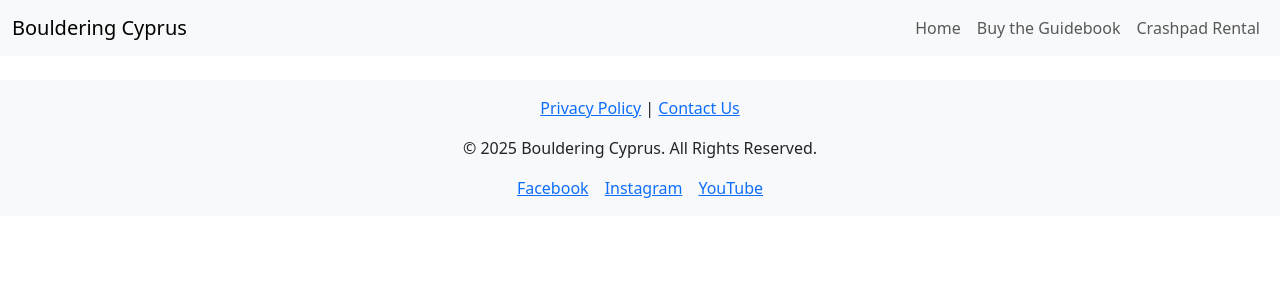
After one commit to dimispapa/bouldering-cyprus, a Django app: template templates/base.html in a window 1280 px wide. The commit adds this page. Shown: the top 300 px of the page. Run offline with Django 5.2, Linux system fonts and the light colour scheme; the template is opened without the code that fills it, so the values that code supplies are empty; some libraries are stand-ins or nearby versions.

Commit message:
feat: create base html to extend templates on

```diff
--- /dev/null
+++ b/templates/base.html
@@ -0,0 +1,103 @@
+{% load static %}
+
+<!DOCTYPE html>
+<html lang="en">
+  <head>
+    {% block core_meta %}
+      <meta http-equiv="X-UA-Compatible" content="ie=edge" />
+      <meta charset="UTF-8" />
+      <meta name="viewport" content="width=device-width, initial-scale=1.0, shrink-to-fit=no" />
+    {% endblock %}
+
+    {% block meta_description %}
+      <meta name="description" content="
+          Bouldering Cyprus is the ultimate guide to the best bouldering spots in Cyprus. Discover the most popular climbing areas, find detailed route descriptions, and explore stunning photography. Whether you're a beginner or an experienced climber, Bouldering Cyprus has something for everyone.
+        " />
+    {% endblock %}
+
+    {% block extra_meta %}
+
+    {% endblock %}
+
+    <title>
+      Bouldering Cyprus{% block extra_title %}
+        - The Ultimate Guide to Bouldering in Cyprus
+      {% endblock %}
+    </title>
+
+    {% block core_css %}
+      <!-- CSS Bootstrap -->
+      <link href="https://cdn.jsdelivr.net/npm/bootstrap@5.3.3/dist/css/bootstrap.min.css" rel="stylesheet" integrity="sha384-QWTKZyjpPEjISv5WaRU9OFeRpok6YctnYmDr5pNlyT2bRjXh0JMhjY6hW+ALEwIH" crossorigin="anonymous" />
+      <!-- Custom CSS file -->
+      <link rel="stylesheet" href="{% static 'css/base.css' %}" />
+    {% endblock %}
+
+    {% block extra_css %}
+
+    {% endblock %}
+
+    {% block core_js %}
+      <!-- JavaScript Bootstrap -->
+      <script src="https://cdn.jsdelivr.net/npm/bootstrap@5.3.3/dist/js/bootstrap.bundle.min.js" integrity="sha384-YvpcrYf0tY3lHB60NNkmXc5s9fDVZLESaAA55NDzOxhy9GkcIdslK1eN7N6jIeHz" crossorigin="anonymous"></script>
+      <!-- Font Awesome script -->
+      <script src="https://kit.fontawesome.com/3f60c2fc78.js" crossorigin="anonymous"></script>
+    {% endblock %}
+
+    {% block extra_js %}
+
+    {% endblock %}
+  </head>
+  <body>
+    <!-- Header -->
+    <header>
+      <!-- Navbar -->
+      <nav class="navbar navbar-expand-lg navbar-light bg-light">
+        <div class="container-fluid">
+          <a class="navbar-brand" href="#">Bouldering Cyprus</a>
+          <button class="navbar-toggler" type="button" data-bs-toggle="collapse" data-bs-target="#navbarNav" aria-controls="navbarNav" aria-expanded="false" aria-label="Toggle navigation"><span class="navbar-toggler-icon"></span></button>
+          <div class="collapse navbar-collapse" id="navbarNav">
+            <ul class="navbar-nav ms-auto">
+              <li class="nav-item">
+                <a class="nav-link" href="#">Home</a>
+              </li>
+              <li class="nav-item">
+                <a class="nav-link" href="{% url 'cy_guidebook' %}">Buy the Guidebook</a>
+              </li>
+              <li class="nav-item">
+                <a class="nav-link" href="#">Crashpad Rental</a>
+              </li>
+            </ul>
+          </div>
+        </div>
+      </nav>
+    </header>
+
+    <!-- Main Content -->
+    <main class="container my-4">
+      {% block content %}
+        <!-- Content from child templates will be injected here -->
+      {% endblock %}
+    </main>
+
+    <!-- Footer -->
+    <footer class="bg-light text-center py-3">
+      <div class="container">
+        <p>
+          <a href="#">Privacy Policy</a> |
+          <a href="#">Contact Us</a>
+        </p>
+        <p>&copy; {{ year|default:2025 }} Bouldering Cyprus. All Rights Reserved.</p>
+        <div class="d-flex justify-content-center">
+          <a href="https://facebook.com" target="_blank" class="mx-2">Facebook</a>
+          <a href="https://instagram.com" target="_blank" class="mx-2">Instagram</a>
+          <a href="https://youtube.com" target="_blank" class="mx-2">YouTube</a>
+        </div>
+      </div>
+    </footer>
+
+    {% block postload_js %}
+
+    {% endblock %}
+
+  </body>
+</html>
```
Also changed, not shown: shop/templates/shop/guide.html (+12 -16 lines).
